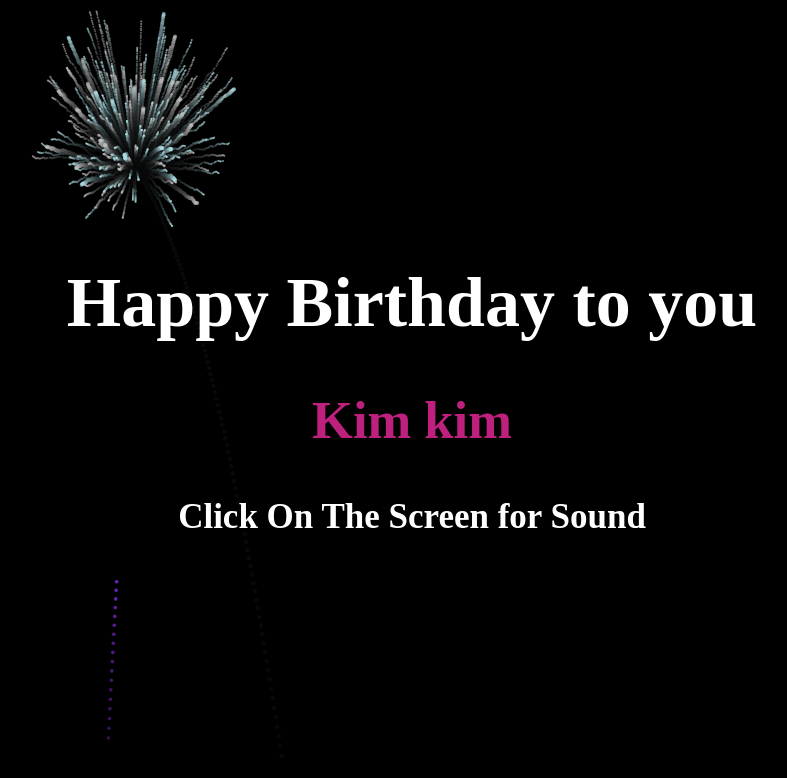
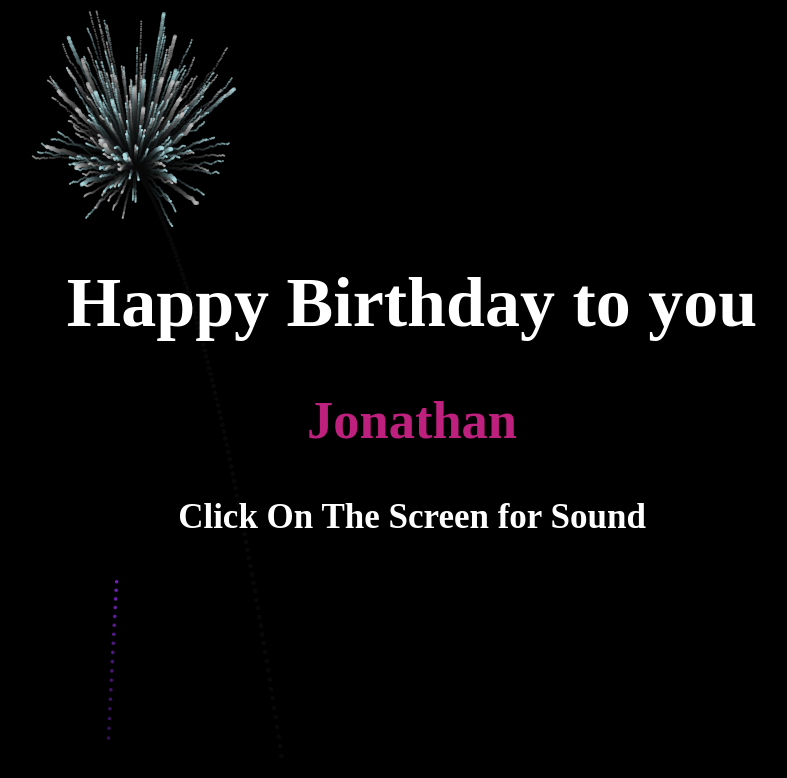
Before and after one commit to scienty-wang/jona-2, a plain HTML site: page index.html in a window 1280 px wide. Shown: the whole page, without its empty margins (228-1015 px from the left). Drawn offline with Linux system fonts and the light colour scheme.

Commit message:
Update index.html

```diff
--- a/index.html
+++ b/index.html
@@ -65,7 +65,7 @@
 
 <div class="text-msg">
                       <h1>Happy Birthday to you</h1>
-                      <h2>Kim kim</h2>
+                      <h2>Jonathan</h2>
                       <h4 id="sound">Click On The Screen for Sound</h4>
             </div>
     </body>
```
